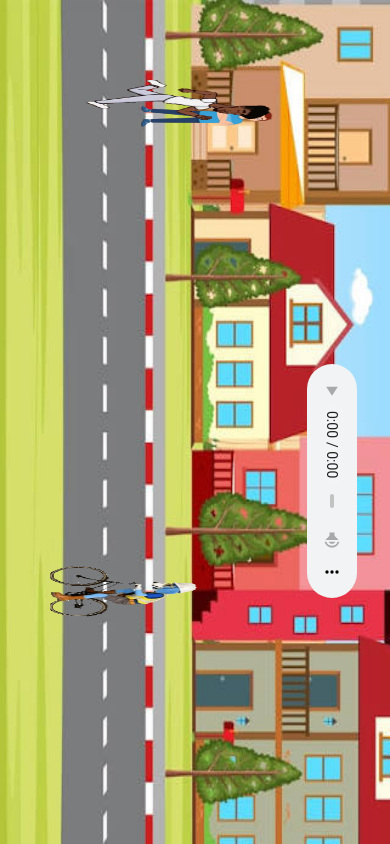
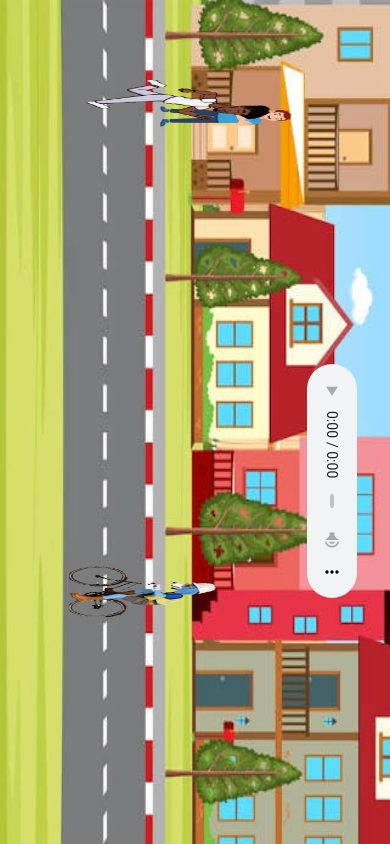
Before and after one commit to Tu2129/animation, a plain HTML site: page index.html in a window 390 px wide. Drawn offline with Linux system fonts and the light colour scheme.

Commit message:
modified the distance

```diff
--- a/style.css
+++ b/style.css
@@ -110,7 +110,7 @@ audio {
     position: absolute;
     top: 4%;
     width: 14.6%;
-    left: 45%;
+    left: 50%;
     height: 20%;
     z-index: 5;
   }
@@ -118,7 +118,7 @@ audio {
     position: absolute;
     bottom: 0;
     width: 14.6%;
-    left: 25%;
+    left: 30%;
     height: 20%;
     z-index: 20;
     animation: move 15s linear infinite;
```
